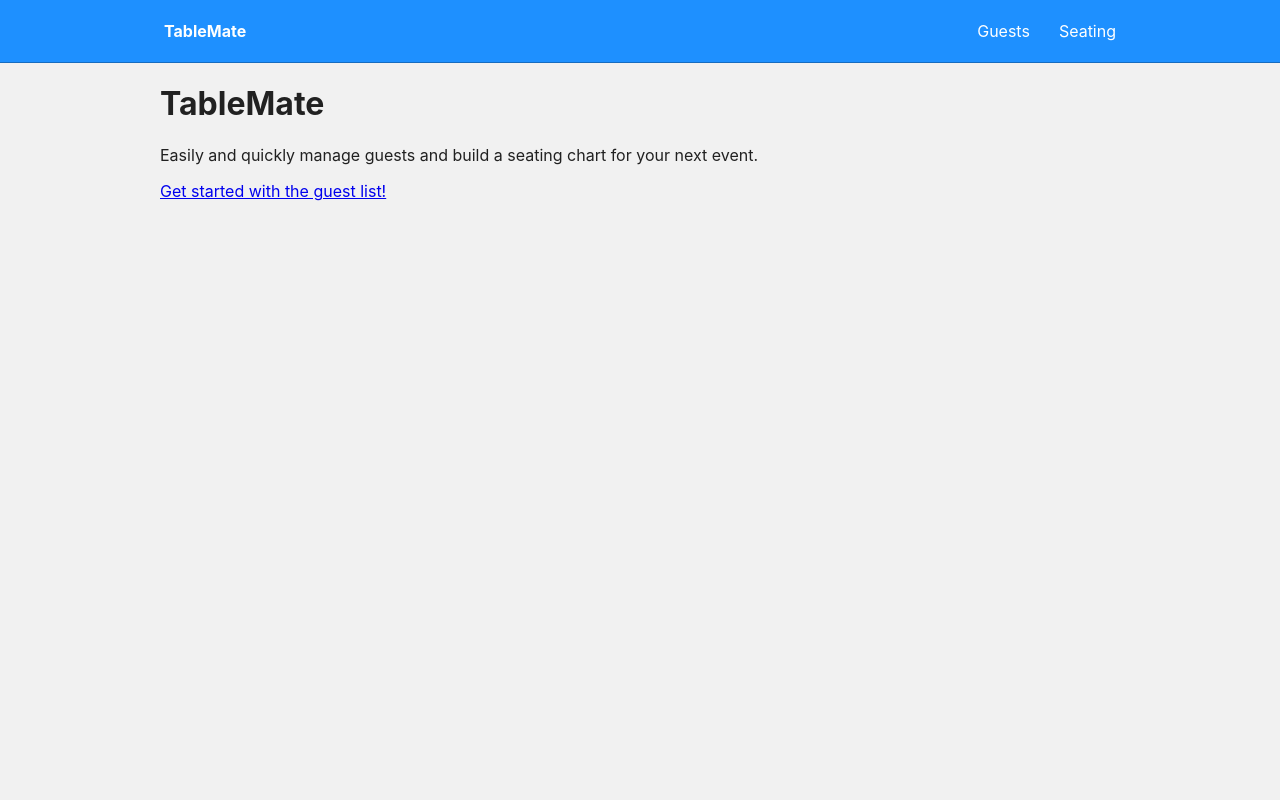
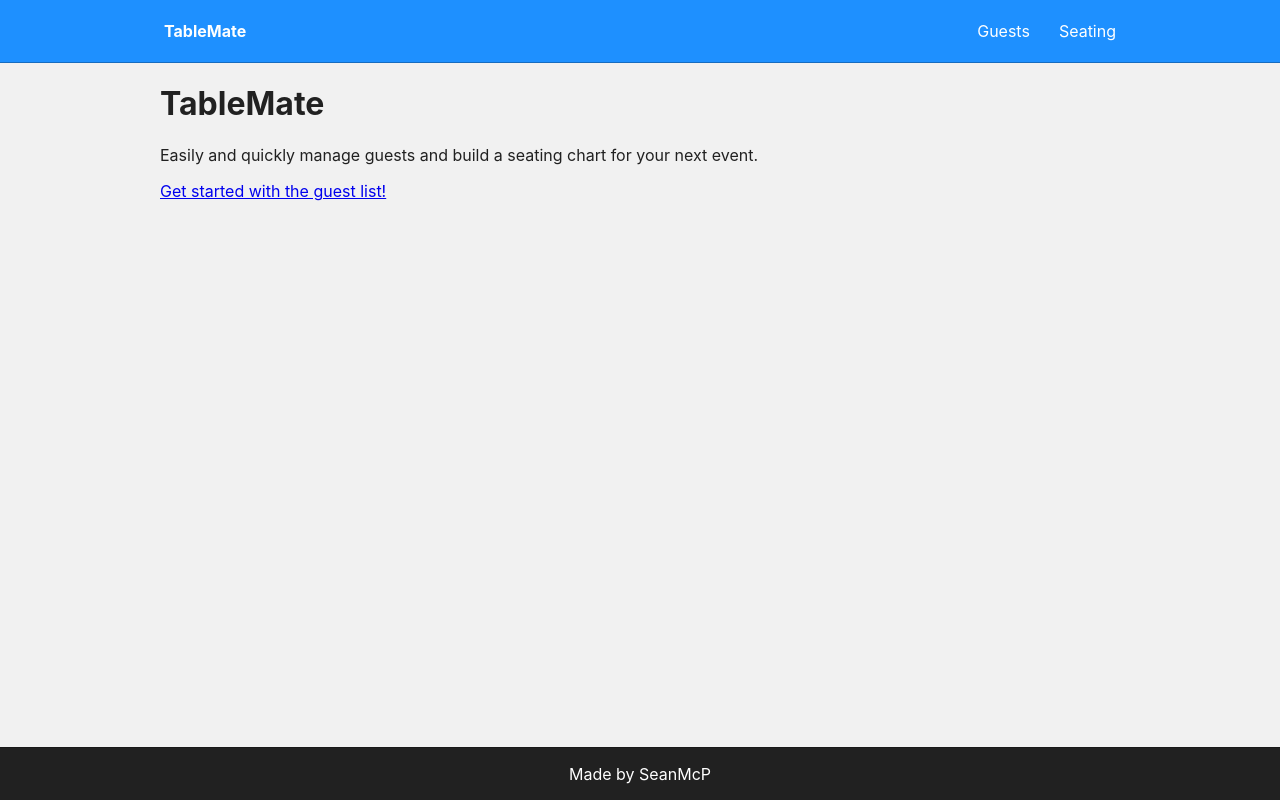
Before and after one commit to SeanMcP/TableMate, a React (Create React App) app: page / in a window 1280 px wide. Built offline with nearby package versions, Linux system fonts and the light colour scheme.

Commit message:
Update theme, add footer

```diff
--- a/src/components/form/Button.jsx
+++ b/src/components/form/Button.jsx
@@ -1,7 +1,7 @@
 import styled from "styled-components";
 
 const Button = styled.button`
-  border: 1px solid ${p => p.theme.borderColor};
+  border: ${p => p.theme.border};
   cursor: pointer;
   font-family: inherit;
   font-size: inherit;
--- a/src/components/form/Input.jsx
+++ b/src/components/form/Input.jsx
@@ -7,7 +7,7 @@ const SErrorTextDiv = styled.div`
 `;
 
 const SInput = styled.input`
-  border: 1px solid ${p => p.theme.borderColor};
+  border: ${p => p.theme.border};
   font-family: inherit;
   font-size: inherit;
   padding: 0.5rem;
--- /dev/null
+++ b/src/components/layout/Footer.jsx
@@ -0,0 +1,39 @@
+import React from "react";
+import styled from "styled-components";
+
+import ContentContainer from "./ContentContainer";
+
+const SFooter = styled.footer`
+  background: ${p => p.theme.text};
+  border-top: ${p => p.theme.border};
+  color: ${p => p.theme.inverseText};
+  padding: 1rem 0;
+
+  a {
+    color: ${p => p.theme.inverseText};
+    text-decoration: none;
+
+    &:hover,
+    &:focus {
+      text-decoration: underline;
+    }
+  }
+`;
+
+const STextDiv = styled.div`
+  text-align: center;
+`;
+
+function Footer() {
+  return (
+    <SFooter>
+      <ContentContainer>
+        <STextDiv>
+          Made by <a href="https://github.com/seanmcp">SeanMcP</a>
+        </STextDiv>
+      </ContentContainer>
+    </SFooter>
+  );
+}
+
+export default Footer;
--- a/src/components/layout/Header.jsx
+++ b/src/components/layout/Header.jsx
@@ -6,7 +6,7 @@ import ContentContainer from "./ContentContainer";
 
 const SHeader = styled.header`
   background: ${p => p.theme.primary};
-  border-bottom: 1px solid ${p => p.theme.borderColor};
+  border-bottom: ${p => p.theme.border};
   padding: 1rem 0;
 `;
 
@@ -24,14 +24,14 @@ const SNav = styled.nav`
 
 const SLink = styled(({ bold, ...props }) => <Link {...props} />)`
   border: 1px solid transparent;
-  color: white;
+  color: ${p => p.theme.inverseText};
   padding: 0.25rem 0.5rem;
   margin: 0 calc((0.25rem + 1px) * -1);
   text-decoration: none;
 
   &:hover,
   &:focus {
-    border-color: white;
+    border-color: ${p => p.theme.inverseText};
     outline: none;
   }
 
--- a/src/components/layout/Layout.jsx
+++ b/src/components/layout/Layout.jsx
@@ -1,14 +1,29 @@
 import React from "react";
+import styled from "styled-components";
 
 import ContentContainer from "./ContentContainer";
+import Footer from "./Footer";
 import Header from "./Header";
+
+const SContainerDiv = styled.div`
+  display: flex;
+  flex-direction: column;
+  min-height: 100vh;
+`
+
+const SMain = styled.main`
+  flex: 1;
+`;
 
 function Layout({ children }) {
   return (
-    <>
+    <SContainerDiv>
       <Header />
-      <ContentContainer>{children}</ContentContainer>
-    </>
+      <SMain>
+        <ContentContainer>{children}</ContentContainer>
+      </SMain>
+      <Footer />
+    </SContainerDiv>
   );
 }
 
--- a/src/components/seating/Group.jsx
+++ b/src/components/seating/Group.jsx
@@ -2,8 +2,8 @@ import React from "react";
 import styled from "styled-components";
 
 const SDiv = styled.div`
-  background: white;
-  border: 1px solid ${p => p.theme.borderColor};
+  background: ${p => p.theme.inverseText};
+  border: ${p => p.theme.border};
   padding: 1rem;
 
   h2 {
--- a/src/components/seating/Guest.jsx
+++ b/src/components/seating/Guest.jsx
@@ -6,7 +6,7 @@ export default styled.div`
   ${p =>
     p.active &&
     css`
-      background: white;
+      background: ${p => p.theme.inverseText};
       box-shadow: 0 0.25rem 0.25rem rgba(0, 0, 0, 0.25);
       display: inline;
     `}
--- a/src/styles/theme.js
+++ b/src/styles/theme.js
@@ -1,7 +1,11 @@
+const borderColor = 'rgba(0, 0, 0, 0.25)';
+
 export default {
     background: '#f1f1f1',
-    borderColor: 'rgba(0, 0, 0, 0.25)',
+    border: `1px solid ${borderColor}`,
+    borderColor,
     text: '#212121',
+    inverseText: 'white',
     primary: 'dodgerblue',
     accent: 'orange'
 }
```
